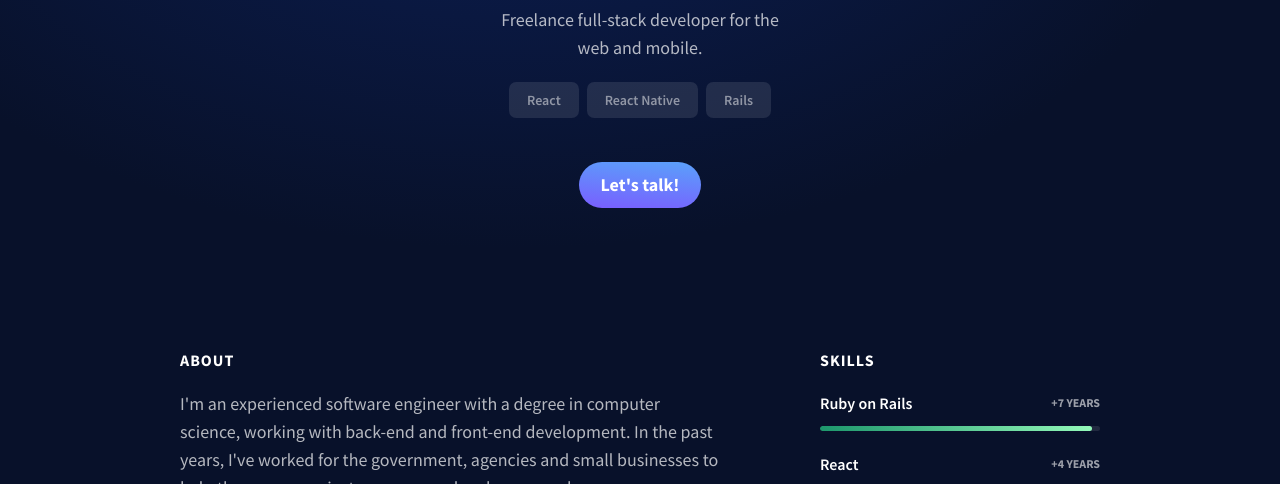
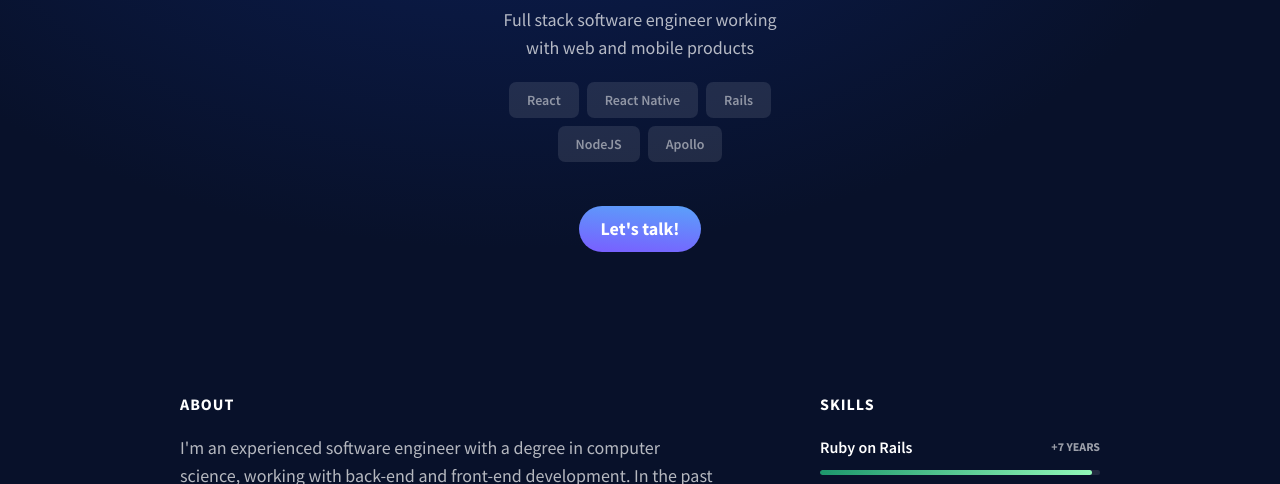
Before and after one commit to diegocouto/professional-landing-page, a Gatsby site: page / in a window 1280 px wide. Shown: the part 272-756 px from the top of the page. Built offline with nearby package versions, Linux system fonts and the light colour scheme; Gatsby itself is replaced by a stand-in of ours.

Commit message:
Update copy

```diff
--- a/src/components/elements/BasicProfile.js
+++ b/src/components/elements/BasicProfile.js
@@ -9,9 +9,9 @@ const BasicProfile = () => (
   <Container>
     <Avatar />
     <Title>Diego Couto</Title>
-    <Description>Freelance full-stack developer for the web and mobile.</Description>
+    <Description>Full stack software engineer working with web and mobile products</Description>
 
-    <Tags tags={['React', 'React Native', 'Rails']} style={{ marginBottom: 36 }} />
+    <Tags centered tags={['React', 'React Native', 'Rails', 'NodeJS', 'Apollo']} style={{ marginBottom: 36 }} />
 
     <CallToAction label="Let's talk!" href="#say-hi" />
   </Container>
--- a/src/components/elements/Tags.js
+++ b/src/components/elements/Tags.js
@@ -3,18 +3,22 @@ import PropTypes from 'prop-types';
 import styled from 'styled-components';
 
 const defaultProps = {
+  centered: false,
   horizontal: true,
   style: {},
 };
 
-const Tags = ({ tags, horizontal, style }) => (
-  <List horizontal={horizontal} style={style}>
+const Tags = ({
+  centered, tags, horizontal, style,
+}) => (
+  <List centered={centered} horizontal={horizontal} style={style}>
     {tags.map(tag => <Item key={tag}>{tag}</Item>)}
   </List>
 );
 
 const List = styled.div`
   align-items: center;
+  justify-content: ${({ centered }) => (centered ? 'center' : 'flex-start')};
   display: flex;
   flex-direction: ${({ horizontal }) => (horizontal ? 'row' : 'column')};
   flex-wrap: wrap;
@@ -33,6 +37,7 @@ const Item = styled.div`
 
 Tags.defaultProps = defaultProps;
 Tags.propTypes = {
+  centered: PropTypes.bool,
   horizontal: PropTypes.bool,
   style: PropTypes.shape,
   tags: PropTypes.arrayOf(PropTypes.string).isRequired,
--- a/src/pages/index.js
+++ b/src/pages/index.js
@@ -37,8 +37,8 @@ const IndexPage = () => (
     render={data => (
       <Layout>
         <SEO
-          title="Freelance full-stack developer"
-          keywords={['freelancer', 'developer', 'javascript', 'react', 'rails', 'full-stack']}
+          title="Full stack software engineer"
+          keywords={['full stack', 'software engineer', 'developer', 'javascript', 'react', 'rails', 'full-stack']}
         />
 
         <Header>
```
